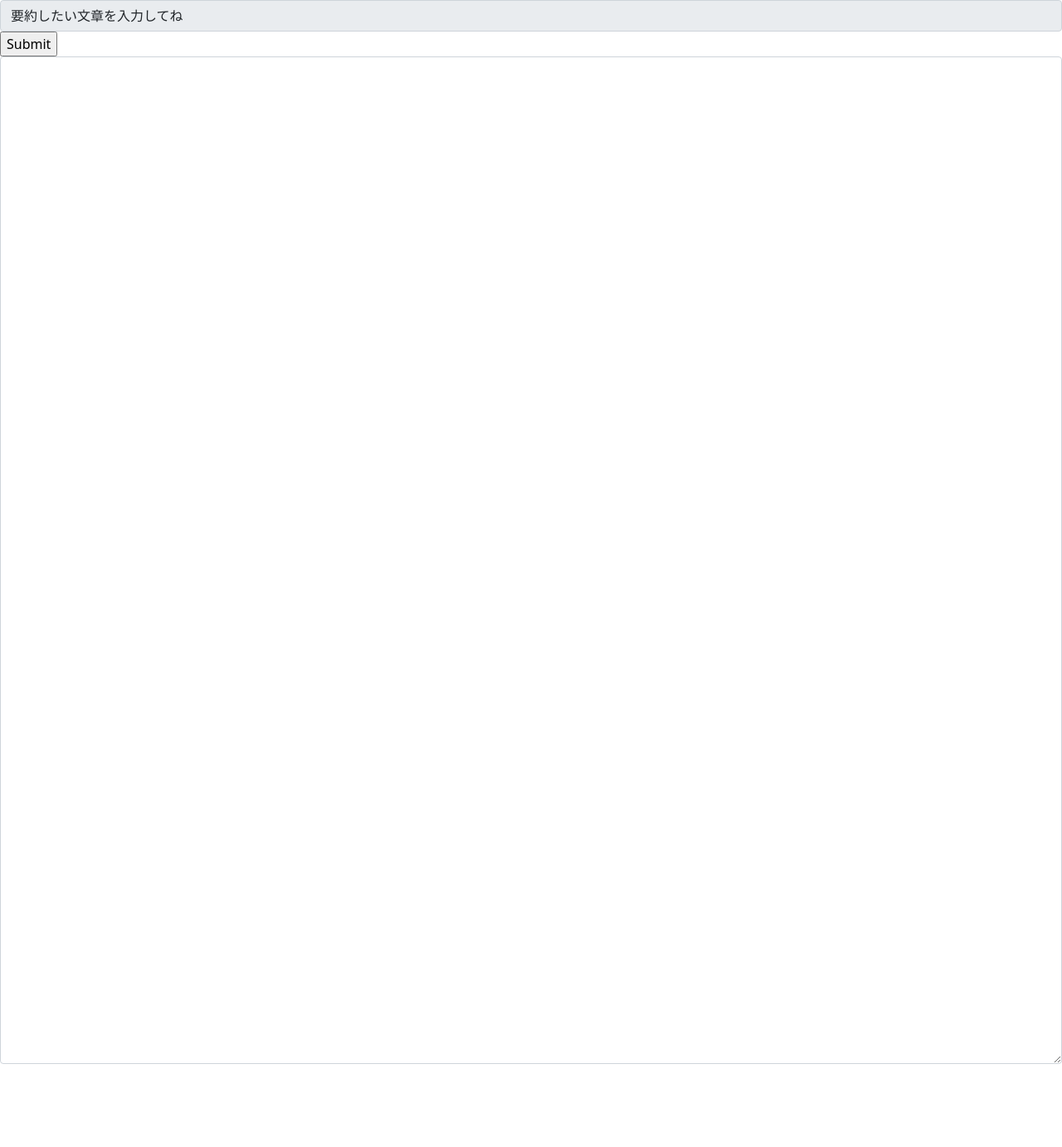
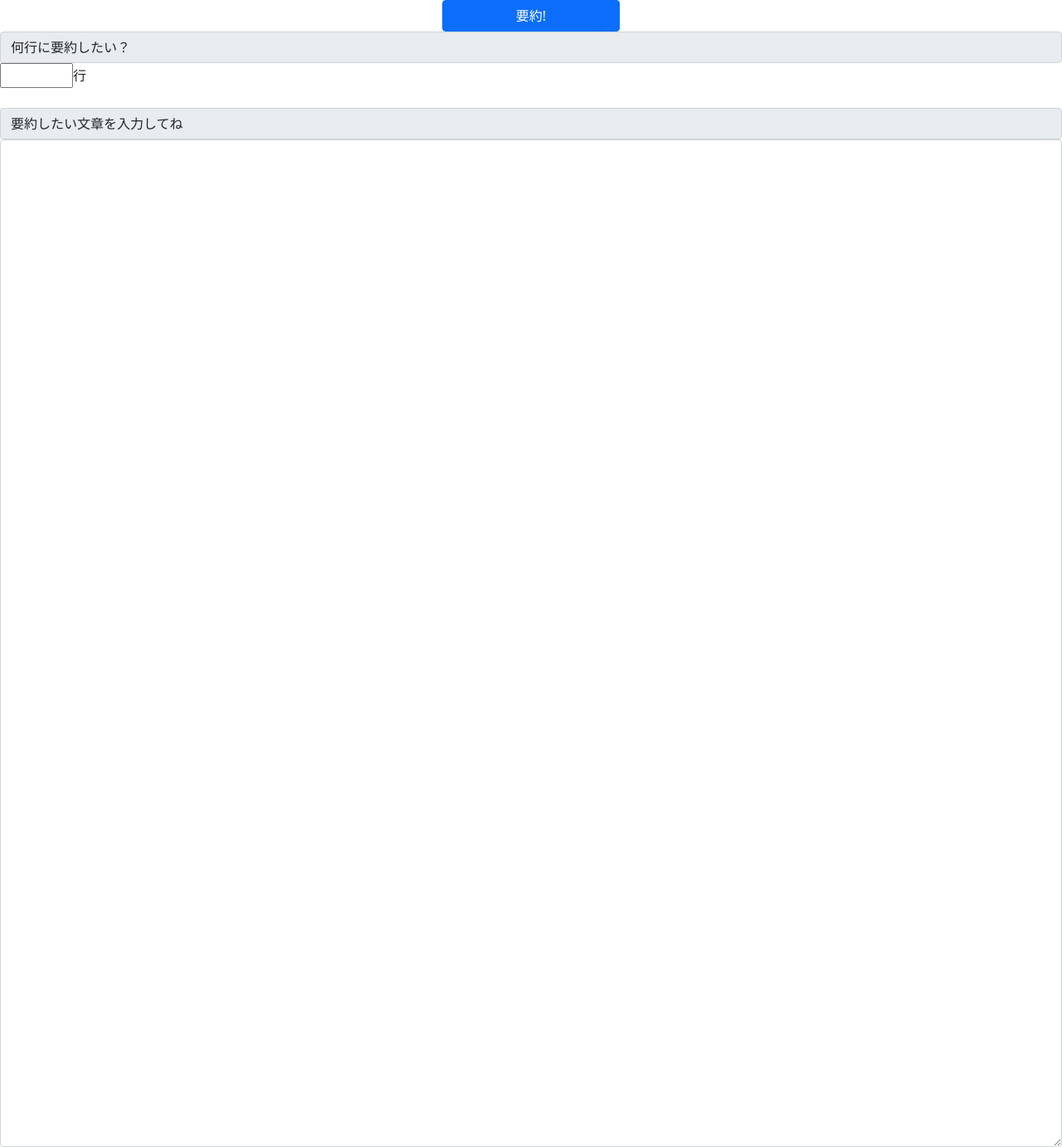
Before and after one commit to pi-to/text_summary, a Flask app: page / in a window 1280 px wide. Shown: the whole page at 83% size. Before the commit the page ends 1282 px from the top, so only its background shows below. Run offline with Flask 2, Linux system fonts and the light colour scheme; some libraries are stand-ins or nearby versions.

Commit message:
all html change

```diff
--- a/app.py
+++ b/app.py
@@ -11,7 +11,8 @@ def index():
         return render_template('index.html')
     else:
         sentence = request.form.get("sentence")
-        sentences, debug_info = summarize(sentence, sent_limit=5,
+        num = request.form.get("num")
+        sentences, debug_info = summarize(sentence, sent_limit=int(num),
                                           continuous=True, debug=True)
 
         return render_template("output.html", sentences=sentences)
--- a/templates/index.html
+++ b/templates/index.html
@@ -4,8 +4,14 @@
 {% block body%}
 <div class="input-group"></div>
     <form action="/" method="POST">
+        <div class="d-grid gap-2 col-2 mx-auto">
+            <input type="submit" value="要約!" role="button" class="btn btn-primary">
+        </div>
+        <span class="input-group-text">何行に要約したい？</span>
+        <input type="number" name="num" min="1" max="10">行
+        <br>
+        <br>
         <span class="input-group-text">要約したい文章を入力してね</span>
-        <input type="submit" value="Submit">
         <textarea  name="sentence" class="form-control" aria-label="With textarea" cols="100" rows="50"></textarea>
     </form>
 </div>
```
